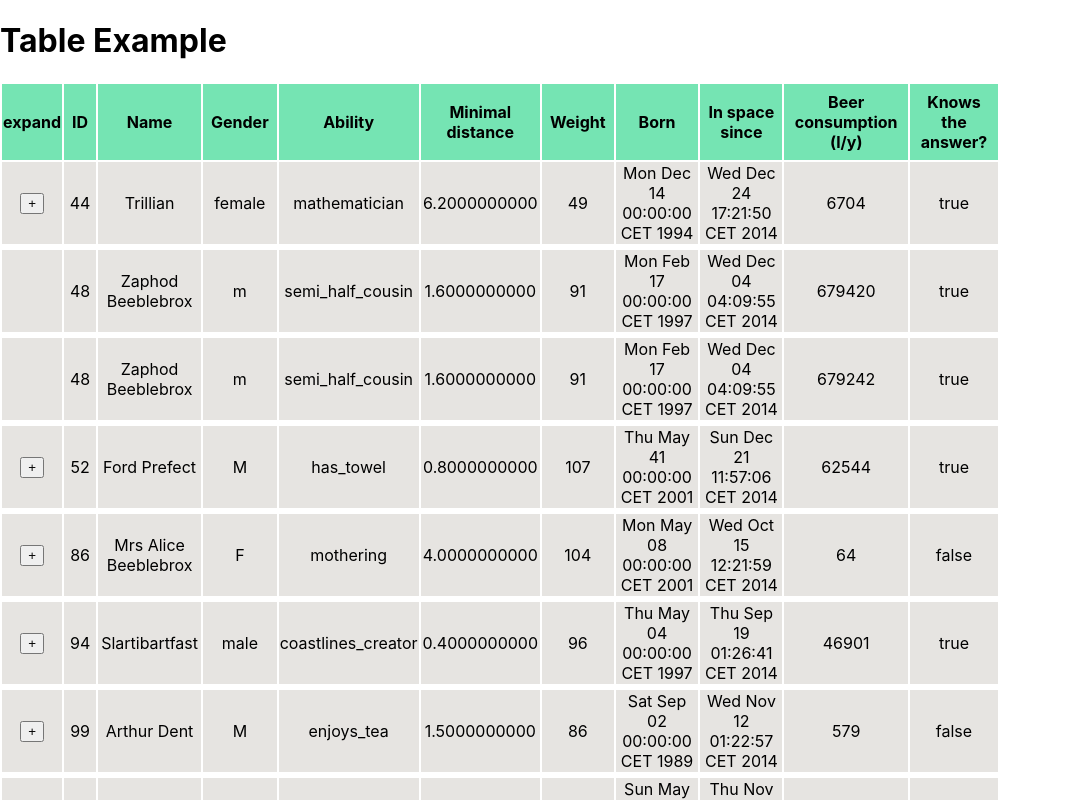
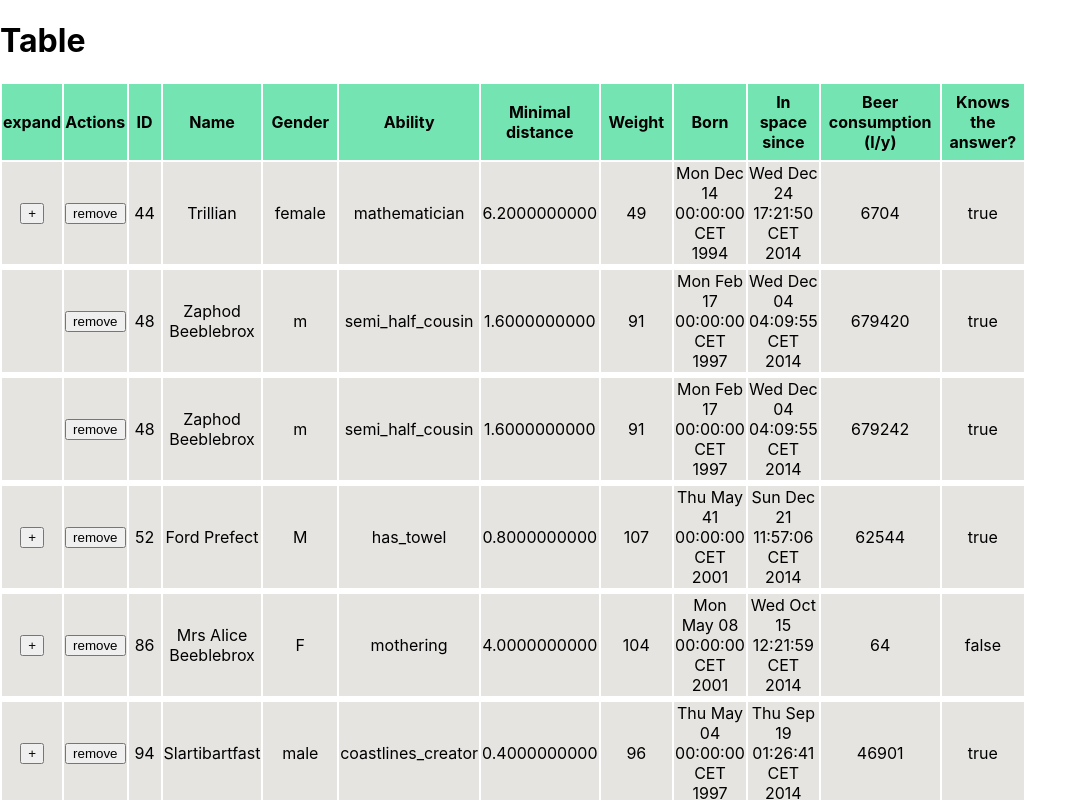
Before and after one commit to adamstrojil/koala-hierarchy-table, a React (Vite) app: page / in a window 1280 px wide. Shown: the top 800 px of the page, without its empty margins (0-1086 px from the left). Built offline with nearby package versions, Linux system fonts and the light colour scheme.

Commit message:
add basic rows deletion

```diff
--- a/src/App.tsx
+++ b/src/App.tsx
@@ -1,19 +1,48 @@
-import logo from "./logo.svg"
-import { Counter } from "./features/counter/Counter"
+import { useEffect, useState } from "react"
 
 import "./App.css"
 import { Table, TableData } from "./components/Table"
-import { useState, useEffect } from "react"
+import { useAppDispatch, useAppSelector } from "./app/hooks"
+import {
+  deleteRow,
+  fetchDataAsync,
+  selectStatus,
+  selectTableData,
+} from "./features/hierarchyTable/hierarchyTableSlice"
+import { Counter } from "./features/counter/Counter"
 
+export type Database = Array<DatabaseNode>
+type DatabaseNode = {
+  data: Data
+  children: Children
+}
+type Data = { ID: string; [key: string]: string }
+type EmptyObject = Record<string, never>
+type Children =
+  | EmptyObject
+  | {
+      [key: string]: {
+        // "has_nemesis", "has_secrete"
+        records: Array<DatabaseNode>
+      }
+    }
 
+function hasChildren(obj: Children | null) {
+  return !!obj && Object.entries(obj).length !== 0
+}
 
-export const parseJsonDataToTableData = (jsonData: any): TableData => {
+export const transformJsonDataToTableData = (jsonData: Database): TableData => {
   const parsedData = {
-    headers: [...Object.keys(jsonData[0].data)],
+    headers: [...Object.keys(jsonData[0].data)], // Take the keys from first item and use them as table headers for everything (assumes all the items have same properties)
     rows: [
-      ...jsonData.map((record: any) => ({
-        data: Object.values(record.data),
-        children: record.children,
+      ...jsonData.map((node: DatabaseNode) => ({
+        data: Object.values(node.data),
+        rowId: crypto.randomUUID(),
+        children: hasChildren(node.children)
+          ? transformJsonDataToTableData(
+              node.children[Object.keys(node.children)[0]].records,
+            )
+          : null,
       })),
     ],
   }
@@ -22,95 +51,56 @@ export const parseJsonDataToTableData = (jsonData: any): TableData => {
 }
 
 function App() {
-  const [jsonData, setJsonData] = useState<any>(null)
-  const [tableData, setTableData] = useState<TableData>({
-    headers: [],
-    rows: [],
-  })
+  const dispatch = useAppDispatch()
+  const tableData = useAppSelector(selectTableData)
+  const status = useAppSelector(selectStatus)
+  // const [jsonData, setJsonData] = useState<any>(null)
+  // const [tableData, setTableData] = useState<TableData>({
+  //   headers: [],
+  //   rows: [],
+  // })
 
   useEffect(() => {
-    const jsonFilePath = "src/data/example-data.json"
+    const JSON_FILE_PATH = "src/data/example-data.json"
+    dispatch(fetchDataAsync(JSON_FILE_PATH))
 
-    fetch(jsonFilePath)
-      .then((response) => {
-        if (!response.ok) {
-          throw new Error("Network response was not ok")
-        }
-        return response.json()
-      })
-      .then((data) => {
-        setJsonData(data)
-      })
-      .catch((error) => {
-        console.error("Error reading JSON file:", error)
-      })
-  }, [])
+    // fetch(JSON_FILE_PATH)
+    //   .then((response) => {
+    //     //could check for (!response.ok) here as well
+    //     return response.json()
+    //   })
+    //   .then((data) => {
+    //     setJsonData(data)
+    //   })
+    //   .catch((error) => {
+    //     console.error("Error reading JSON file:", error)
+    //   })
+  }, [dispatch])
 
-  useEffect(() => {
-    if (jsonData) {
-      console.log("jsonData: ", jsonData)
-
-      setTableData(parseJsonDataToTableData(jsonData))
-    }
-  }, [jsonData])
+  // useEffect(() => {
+  //   if (jsonData) {
+  //     setTableData(transformJsonDataToTableData(jsonData))
+  //   }
+  // }, [jsonData])
 
   return (
     <div>
-      {/* {console.log("tableData: ", tableData)} */}
-      <h1>Table Example</h1>
-      <Table data={tableData} />
+      <h1>{status === "loading" ? "Loading..." : "Table"}</h1>
+      {/* <Counter /> */}
+      <Table
+        data={tableData}
+        rowActions={{
+          headerText: "Actions",
+          buttons: [
+            {
+              text: "remove",
+              onClick: (rowId) => dispatch(deleteRow({ rowId })),
+            },
+          ],
+        }}
+      />
     </div>
   )
-
-  // return (
-  //   <div className="App">
-  //     <header className="App-header">
-  //       <img src={logo} className="App-logo" alt="logo" />
-  //       <Counter />
-  //       <p>
-  //         Edit <code>src/App.tsx</code> and save to reload.
-  //       </p>
-  //       <span>
-  //         <span>Learn </span>
-  //         <a
-  //           className="App-link"
-  //           href="https://reactjs.org/"
-  //           target="_blank"
-  //           rel="noopener noreferrer"
-  //         >
-  //           React
-  //         </a>
-  //         <span>, </span>
-  //         <a
-  //           className="App-link"
-  //           href="https://redux.js.org/"
-  //           target="_blank"
-  //           rel="noopener noreferrer"
-  //         >
-  //           Redux
-  //         </a>
-  //         <span>, </span>
-  //         <a
-  //           className="App-link"
-  //           href="https://redux-toolkit.js.org/"
-  //           target="_blank"
-  //           rel="noopener noreferrer"
-  //         >
-  //           Redux Toolkit
-  //         </a>
-  //         ,<span> and </span>
-  //         <a
-  //           className="App-link"
-  //           href="https://react-redux.js.org/"
-  //           target="_blank"
-  //           rel="noopener noreferrer"
-  //         >
-  //           React Redux
-  //         </a>
-  //       </span>
-  //     </header>
-  //   </div>
-  // )
 }
 
 export default App
--- a/src/app/store.ts
+++ b/src/app/store.ts
@@ -1,9 +1,11 @@
 import { configureStore, ThunkAction, Action } from "@reduxjs/toolkit"
 import counterReducer from "../features/counter/counterSlice"
+import hierarchyTableReducer from "../features/hierarchyTable/hierarchyTableSlice"
 
 export const store = configureStore({
   reducer: {
     counter: counterReducer,
+    hierarchyTable: hierarchyTableReducer,
   },
 })
 
--- a/src/components/Table.tsx
+++ b/src/components/Table.tsx
@@ -1,10 +1,9 @@
 import { Fragment, useState } from "react"
-import { parseJsonDataToTableData } from "../App"
 
 type Cell = string
-type Row = { data: Array<Cell>; children: TableData }
-type Headers = Array<Cell>
-type Rows = Array<Row>
+type Row = { data: Array<Cell>; children: TableData | null; rowId: string }
+export type Headers = Array<Cell>
+export type Rows = Array<Row>
 
 export type TableData = {
   headers: Headers
@@ -14,10 +13,10 @@ export type TableData = {
 type Props = {
   data: TableData
   level?: number
-}
-
-function isObjectEmpty(obj: any) {
-  return Object.entries(obj).length === 0
+  rowActions?: {
+    headerText: string
+    buttons: Array<{ text: string; onClick: (rowId: string) => void }>
+  }
 }
 
 const INDEX_OF_ID_IN_ROW_CELLS = 0
@@ -29,8 +28,16 @@ const levelToBackgroundColorMap = {
   3: "#EEE",
 }
 
-export const Table = ({ data, level = 0 }: Props) => {
+export const Table = ({ data, level = 0, rowActions }: Props) => {
   const [expadendRowIDs, setExpandedRowIDs] = useState<Array<string>>([])
+
+  if (data.rows.length === 0 && level === 0) {
+    return "No data to display..."
+  }
+
+  if (data.rows.length === 0) {
+    return null
+  }
 
   return (
     <table
@@ -48,6 +55,7 @@ export const Table = ({ data, level = 0 }: Props) => {
           }}
         >
           <th>expand</th>
+          <th>{rowActions?.headerText}</th>
           {data.headers.map((header: any, index: any) => (
             <th style={{ padding: "8px 8px" }} key={index}>
               {header}
@@ -64,7 +72,7 @@ export const Table = ({ data, level = 0 }: Props) => {
               }}
             >
               <td>
-                {!isObjectEmpty(row.children) ? (
+                {row.children ? (
                   expadendRowIDs.includes(
                     row.data[INDEX_OF_ID_IN_ROW_CELLS],
                   ) ? (
@@ -97,6 +105,13 @@ export const Table = ({ data, level = 0 }: Props) => {
                   ""
                 )}
               </td>
+              <td>
+                {rowActions?.buttons.map(({ text, onClick }) => (
+                  <button key={text} onClick={() => onClick(row.rowId)}>
+                    {text}
+                  </button>
+                ))}
+              </td>
               {row.data.map((cell: any, cellIndex: any) => (
                 <td key={cellIndex}>{cell}</td>
               ))}
@@ -104,14 +119,13 @@ export const Table = ({ data, level = 0 }: Props) => {
 
             <tr>
               <td colSpan={data.headers.length + 1}>
-                {/* Extra cell that spans all columns for sub-table*/}
-                {!isObjectEmpty(row.children) &&
+                {/* Extra cell that spans all columns for nested child table*/}
+                {row.children &&
                 expadendRowIDs.includes(row.data[INDEX_OF_ID_IN_ROW_CELLS]) ? (
                   <Table
-                    data={parseJsonDataToTableData(
-                      row.children[Object.keys(row.children)[0]].records,
-                    )}
+                    data={row.children}
                     level={level + 1}
+                    rowActions={rowActions}
                   />
                 ) : null}
               </td>
--- a/src/features/counter/counterAPI.ts
+++ b/src/features/counter/counterAPI.ts
@@ -1,4 +1,3 @@
-// A mock function to mimic making an async request for data
 export function fetchCount(amount = 1) {
   return new Promise<{ data: number }>((resolve) =>
     setTimeout(() => resolve({ data: amount }), 500),
--- a/src/features/counter/counterSlice.ts
+++ b/src/features/counter/counterSlice.ts
@@ -21,6 +21,7 @@ export const incrementAsync = createAsyncThunk(
   "counter/fetchCount",
   async (amount: number) => {
     const response = await fetchCount(amount)
+    console.log("response in thunk: ", response)
     // The value we return becomes the `fulfilled` action payload
     return response.data
   },
--- /dev/null
+++ b/src/features/hierarchyTable/hierarchyTableAPI.ts
@@ -0,0 +1,14 @@
+import { Database } from "../../App"
+
+// A mock function to mimic making an async request for data
+export function fetchDataFromJSON(filePath: string): Promise<Database> {
+  return new Promise<Database>((resolve) => {
+    return setTimeout(() => {
+      return resolve(
+        fetch(filePath).then((response) => {
+          return response.json()
+        }),
+      )
+    }, 1) //Note: used only for simulating real API response and testing loading status
+  })
+}
--- /dev/null
+++ b/src/features/hierarchyTable/hierarchyTableSlice.ts
@@ -0,0 +1,71 @@
+import { createAsyncThunk, createSlice, PayloadAction } from "@reduxjs/toolkit"
+import { transformJsonDataToTableData } from "../../App"
+import { RootState } from "../../app/store"
+import { Headers, Rows } from "../../components/Table"
+import { fetchDataFromJSON } from "../hierarchyTable/hierarchyTableAPI"
+import { removeRow } from "../../utils/utils"
+
+export type HierarchyTableState = {
+  data: { headers: Headers; rows: Rows }
+  status: "idle" | "loading" | "failed"
+}
+
+const initialState: HierarchyTableState = {
+  data: { headers: [], rows: [] },
+  status: "idle",
+}
+
+// The function below is called a thunk and allows us to perform async logic. It
+// can be dispatched like a regular action: `dispatch(incrementAsync(10))`. This
+// will call the thunk with the `dispatch` function as the first argument. Async
+// code can then be executed and other actions can be dispatched. Thunks are
+// typically used to make async requests.
+export const fetchDataAsync = createAsyncThunk(
+  "hierarchyTable/fetchData",
+  async (url: string) => {
+    const data = await fetchDataFromJSON(url)
+    // The value we return becomes the `fulfilled` action payload
+    return data
+  },
+)
+
+export const hierarchyTableSlice = createSlice({
+  name: "hierarchyTable",
+  initialState,
+  // The `reducers` field lets us define reducers and generate associated actions
+  reducers: {
+    deleteRow: (state, action: PayloadAction<{ rowId: string }>) => {
+      //removeRow(state.data.rows, action.payload.rowId)
+      state.data.rows = removeRow(state.data.rows, action.payload.rowId)
+    },
+  },
+  // The `extraReducers` field lets the slice handle actions defined elsewhere,
+  // including actions generated by createAsyncThunk or in other slices.
+  extraReducers: (builder) => {
+    builder
+      .addCase(fetchDataAsync.pending, (state) => {
+        state.status = "loading"
+      })
+      .addCase(fetchDataAsync.fulfilled, (state, action) => {
+        state.status = "idle"
+        const tableData = transformJsonDataToTableData(action.payload)
+        state.data = tableData
+      })
+      .addCase(fetchDataAsync.rejected, (state) => {
+        state.status = "failed"
+      })
+  },
+})
+
+export const { deleteRow } = hierarchyTableSlice.actions
+
+// The function below is called a selector and allows us to select a value from
+// the state. Selectors can also be defined inline where they're used instead of
+// in the slice file. For example: `useSelector((state: RootState) => state.hierarchyTable.value)`
+export const selectRows = (state: RootState) => state.hierarchyTable.data.rows
+export const selectHeaders = (state: RootState) =>
+  state.hierarchyTable.data.headers
+export const selectStatus = (state: RootState) => state.hierarchyTable.status
+export const selectTableData = (state: RootState) => state.hierarchyTable.data
+
+export default hierarchyTableSlice.reducer
--- /dev/null
+++ b/src/utils/utils.ts
@@ -0,0 +1,14 @@
+import { Rows } from "../components/Table"
+
+export function removeRow(rows: Rows, rowIdToRemove: string): Rows {
+  const updatedRows = rows.filter((row) => {
+    if (row.rowId === rowIdToRemove) {
+      return false
+    }
+    if (row.children) {
+      row.children.rows = removeRow(row.children.rows, rowIdToRemove)
+    }
+    return true
+  })
+  return updatedRows
+}
```
